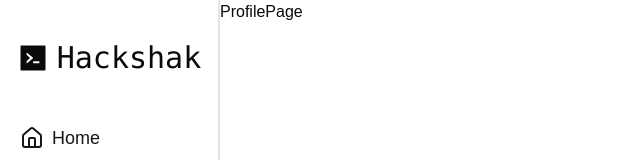
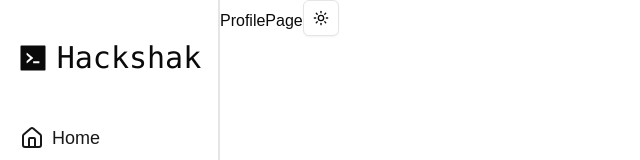
Before and after one commit to RehanMerchant/Hackshak, a Next.js app: page /profile in a window 1280 px wide. Shown: the top 160 px of the page, without its empty margins (0-640 px from the left). Built offline with nearby package versions, Linux system fonts and the light colour scheme.

Commit message:
mode toggel

```diff
--- a/src/app/profile/page.tsx
+++ b/src/app/profile/page.tsx
@@ -1,8 +1,13 @@
+import { ModeToggle } from '@/components/Theme/ThemTooglerButton'
 import React from 'react'
 
 const ProfilePage = () => {
   return (
-    <div>ProfilePage</div>
+    <div>ProfilePage
+
+
+      <ModeToggle/>
+    </div>
   )
 }
 
```
